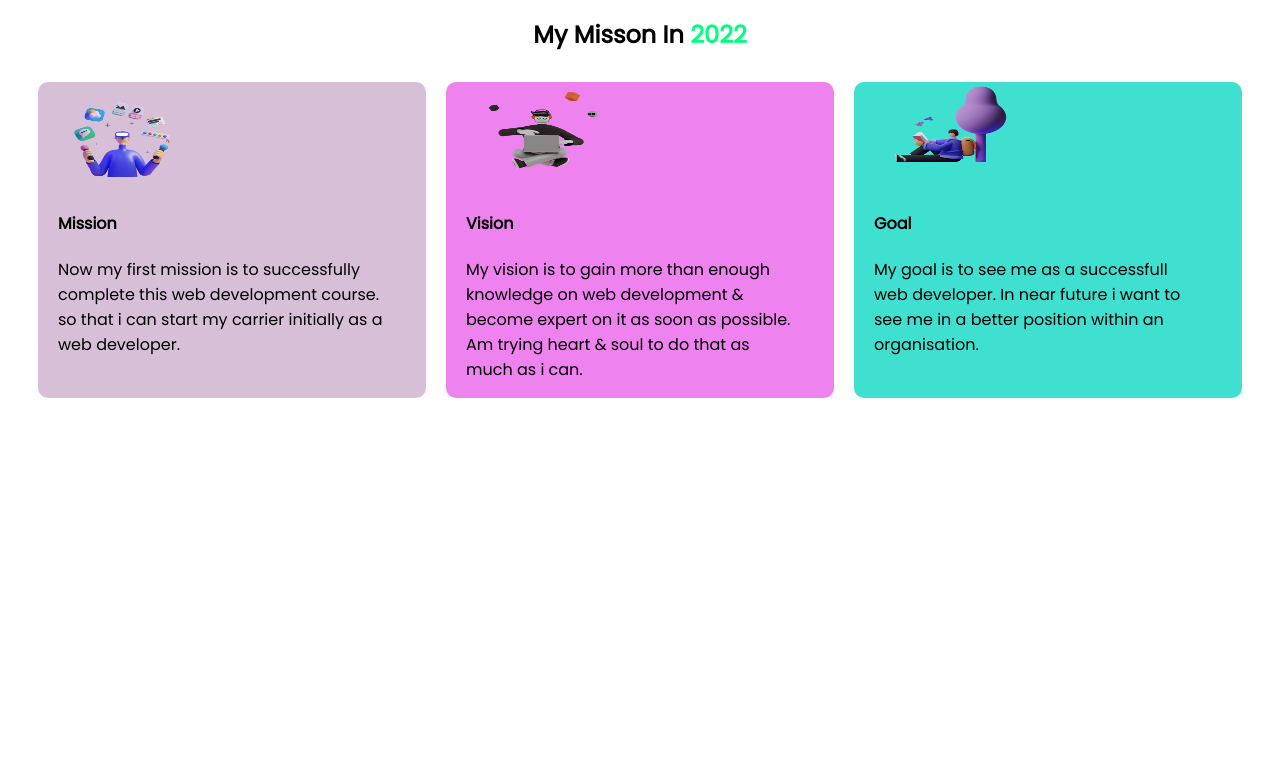
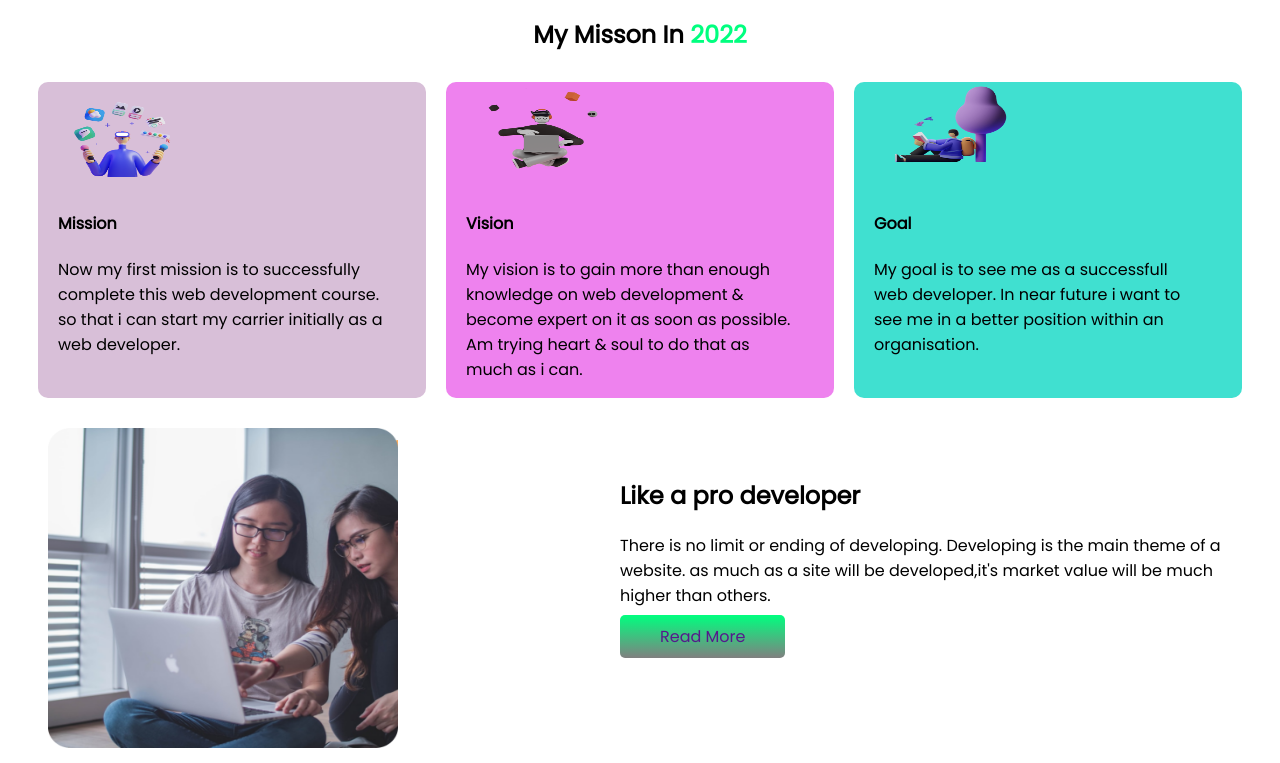
Before and after one commit to Md-Tur/assignment-1, a plain HTML site: page index.html in a window 1280 px wide. Shown: the part 521-1284 px from the top of the page. Before the commit the page ends 927 px from the top, so only its background shows below. Drawn offline with Linux system fonts and the light colour scheme.

Commit message:
Third step done

```diff
--- a/index.html
+++ b/index.html
@@ -52,6 +52,21 @@
                 within an organisation.</p>
         </div>
     </section>
+
+    <section class="develop">
+        <div id="width">
+            <img id="develop-picture" src="images/pictures/coding.png" alt="">
+        </div>
+
+        <div id="width">
+            <h2 id="develop-head">Like a pro developer</h2>
+            <p>
+                There is no limit or ending of developing. Developing is the main theme of a website. as much as a site
+                will be developed,it's market value will be much higher than others.
+            </p>
+            <a href="">Read More</a>
+        </div>
+    </section>
 </body>
 
 </html>
--- a/style.css
+++ b/style.css
@@ -61,3 +61,15 @@ img{
     border-radius: 10px;
     padding-left: 20px;
 }
+.develop{
+    display: flex;
+    margin-top: 30px;
+    padding-right: 40px;
+}
+#develop-picture{
+    background-image: url(images/pictures/shape-1.png);
+}
+#develop-head{
+    text-align: left;
+    margin-top: 50px;
+}
```
Also changed, not shown: images/pictures/shape-1.png (added).
